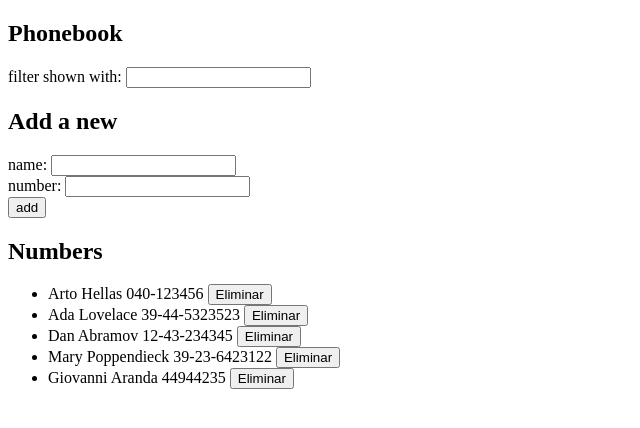
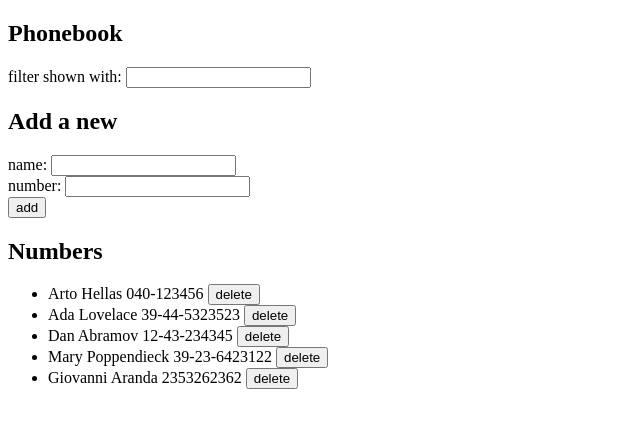
Before and after one commit to giovanniarandaa/fullstackopen, a React (Vite) app in the folder part2/phonebook/: page / in a window 1280 px wide. Shown: the top 428 px of the page, without its empty margins (0-640 px from the left). Built offline with nearby package versions, Linux system fonts and the light colour scheme; data requests are answered from the project's data file.

Commit message:
2.15*: La Agenda Telefónica paso 10

```diff
--- a/part2/phonebook/db.json
+++ b/part2/phonebook/db.json
@@ -21,9 +21,9 @@
       "id": "4"
     },
     {
-      "id": "15cf",
       "name": "Giovanni Aranda",
-      "number": "44944235"
+      "number": "2353262362",
+      "id": "15cf"
     }
   ]
 }
--- a/part2/phonebook/src/App.jsx
+++ b/part2/phonebook/src/App.jsx
@@ -2,8 +2,7 @@ import { useEffect, useState } from "react";
 import Filter from "./Filter.jsx";
 import PersonForm from "./PersonForm.jsx";
 import Persons from "./Persons.jsx";
-import axios from "axios";
-import { create, destroy, getAll } from "./persons.js";
+import { create, destroy, getAll, update } from "./persons.js";
 
 const App = () => {
   const [persons, setPersons] = useState([]);
@@ -22,15 +21,27 @@ const App = () => {
 
     const existsName = persons.find((person) => person.name === newName);
 
-    if (existsName) {
-      alert(`${newName} is already added to phonebook`);
-      return;
-    }
-
     const person = {
       name: newName,
       number: newPhone,
     };
+
+    if (existsName) {
+      const response = window.confirm(
+        `${newName} is already added to phonebook, replace the old number with a new one`,
+      );
+      if (response) {
+        update(existsName.id, person).then((responsePerson) => {
+          const newPersons = persons.map((person) =>
+            person.id !== existsName.id ? person : responsePerson.data,
+          );
+
+          console.log(newPersons);
+          setPersons(newPersons);
+        });
+      }
+      return;
+    }
 
     create(person).then((res) => {
       setPersons(persons.concat(res.data));
--- a/part2/phonebook/src/PersonDetail.jsx
+++ b/part2/phonebook/src/PersonDetail.jsx
@@ -3,7 +3,7 @@ const PersonDetail = ({ person, onDelete }) => {
     <li>
       {person.name} {person.number}{" "}
       <button type="button" onClick={onDelete}>
-        Eliminar
+        delete
       </button>
     </li>
   );
--- a/part2/phonebook/src/persons.js
+++ b/part2/phonebook/src/persons.js
@@ -13,3 +13,7 @@ export const create = (newObject) => {
 export const destroy = (id) => {
   return axios.delete(`${baseUrl}/${id}`);
 };
+
+export const update = (id, newObject) => {
+  return axios.put(`${baseUrl}/${id}`, newObject);
+};
```
